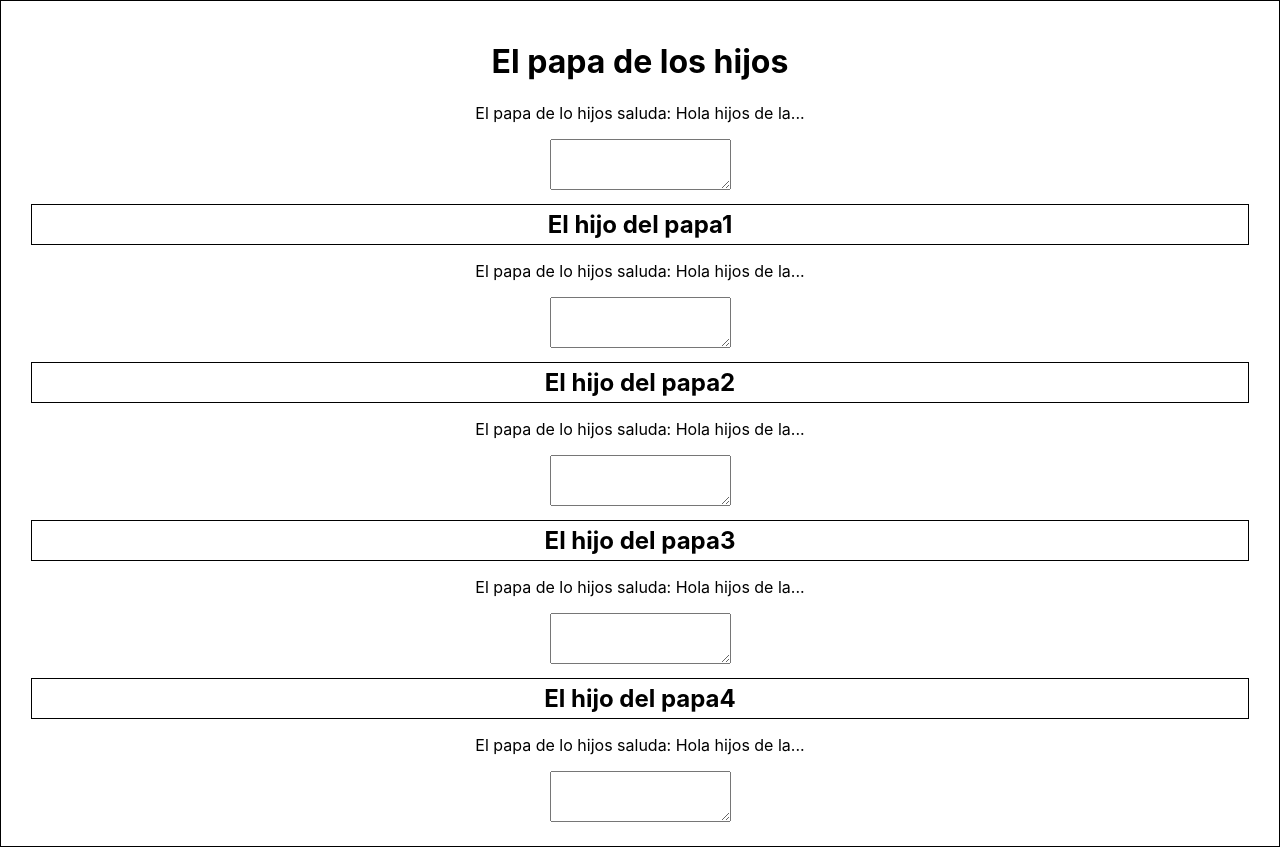
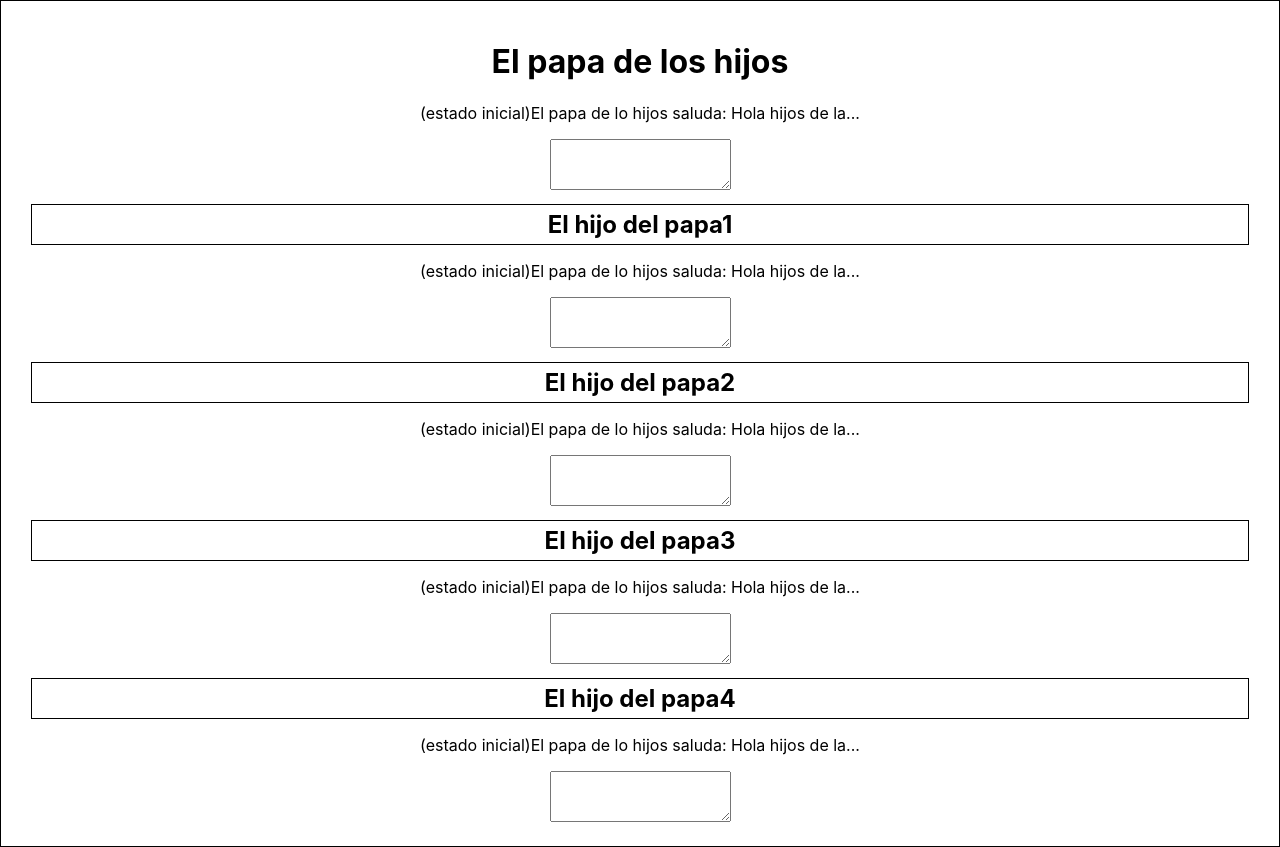
Before and after one commit to Rhinoj0sa/learn_hoc, a React (Create React App) app: page / in a window 1280 px wide. Built offline with nearby package versions, Linux system fonts and the light colour scheme.

Commit message:
Arreglado el codigo

```diff
--- a/src/App.js
+++ b/src/App.js
@@ -1,7 +1,7 @@
 import logo from './logo.svg';
 import './App.css';
 import React, { useState } from 'react';
-// esto es un patron implicito de transferecia de propiedades
+
 // component to be wrapped
 const App = ({ sucursal, pago, impuesto, ganancia, calcularImpuesto }) =>
   <div className="App">
--- /dev/null
+++ b/src/components/Child1.js
@@ -0,0 +1,9 @@
+import React from 'react';
+
+// import App from './App';
+//
+export const Child1 = ({ mensaje, componente, actualizaState }) => <>
+  <h2 className='hijo'>{'El hijo del papa1'}</h2>
+  <p>{componente + " " + mensaje}</p>
+  <textarea rows='3' onChange={e => actualizaState(e.target.value, 'El hijo del papa 1 dice:')} />
+</>;
--- /dev/null
+++ b/src/components/Child2.js
@@ -0,0 +1,7 @@
+import React from 'react';
+
+export const Child2 = ({ mensaje, componente, actualizaState }) => <>
+  <h2 className='hijo'>{'El hijo del papa2'}</h2>
+  <p>{componente + " " + mensaje}</p>
+  <textarea rows='3' onChange={e => actualizaState(e.target.value, 'El hijo del papa 2 dice:')} />
+</>;
--- /dev/null
+++ b/src/components/Child3.js
@@ -0,0 +1,7 @@
+import React from 'react';
+
+export const Child3 = ({ mensaje, componente, actualizaState }) => <>
+  <h2 className='hijo'>{'El hijo del papa3'}</h2>
+  <p>{componente + " " + mensaje}</p>
+  <textarea rows='3' onChange={e => actualizaState(e.target.value, 'El hijo del papa 3 dice:')} />
+</>;
--- /dev/null
+++ b/src/components/Child4.js
@@ -0,0 +1,7 @@
+import React from 'react';
+
+export const Child4 = ({ mensaje, componente, actualizaState }) => <>
+  <h2 className='hijo'>{'El hijo del papa4'}</h2>
+  <p>{componente + " " + mensaje}</p>
+  <textarea rows='3' onChange={e => actualizaState(e.target.value, 'El hijo del papa 4 dice:')} />
+</>;
--- a/src/index.js
+++ b/src/index.js
@@ -1,40 +1,16 @@
 import React, { useState } from 'react';
 import ReactDOM from 'react-dom';
+import { Child2 } from './components/Child2';
+import { Child3 } from './components/Child3';
+import { Child4 } from './components/Child4';
+import { Child1 } from './components/Child1';
 import './index.css';
-// import App from './App';
-
-//
-const Child1 = ({ mensaje, componente, actualizaState }) =>
-  <>
-    <h2 className='hijo'>{'El hijo del papa1'}</h2>
-    <p>{componente + " " + mensaje}</p>
-    <textarea rows='3' onChange={e => actualizaState(e.target.value, 'El hijo del papa 1 dice:')} />
-  </>
-const Child2 = ({ mensaje, componente, actualizaState }) =>
-  <>
-    <h2 className='hijo'>{'El hijo del papa2'}</h2>
-    <p>{componente + " " + mensaje}</p>
-    <textarea rows='3' onChange={e => actualizaState(e.target.value, 'El hijo del papa 2 dice:')} />
-  </>
-  const Child3 = ({ mensaje, componente, actualizaState }) =>
-  <>
-    <h2 className='hijo'>{'El hijo del papa3'}</h2>
-    <p>{componente + " " + mensaje}</p>
-    <textarea rows='3' onChange={e => actualizaState(e.target.value, 'El hijo del papa 3 dice:')} />
-  </>
-  const Child4 = ({ mensaje, componente, actualizaState }) =>
-  <>
-    <h2 className='hijo'>{'El hijo del papa4'}</h2>
-    <p>{componente + " " + mensaje}</p>
-    <textarea rows='3' onChange={e => actualizaState(e.target.value, 'El hijo del papa 4 dice:')} />
-  </>
-
 const Padre = ({ mensaje, componente, children: propsChildren }) => {
-  const [state, setstate] = useState({ mensaje: "Hola hijos de la...", componente: "El papa de lo hijos saluda:", })
+  const [state, setstate] = useState({ mensaje: "Hola hijos de la...", componente: "(estado inicial)El papa de lo hijos saluda:", })
   const actualizaState = (mensaje, componente) => setstate({ mensaje, componente })
+  // esto es un patron implicito de transferecia de propiedades a cada hijo le agregamos las propiedades para modificar el estado del padre y el componente hijo
   const children = React.Children.map(propsChildren,
     child => React.cloneElement(child, { mensaje: state.mensaje, componente: state.componente, actualizaState }))
-
   return (
     <div className="padre">
       <h1>{"El papa de los hijos"}</h1>
```
